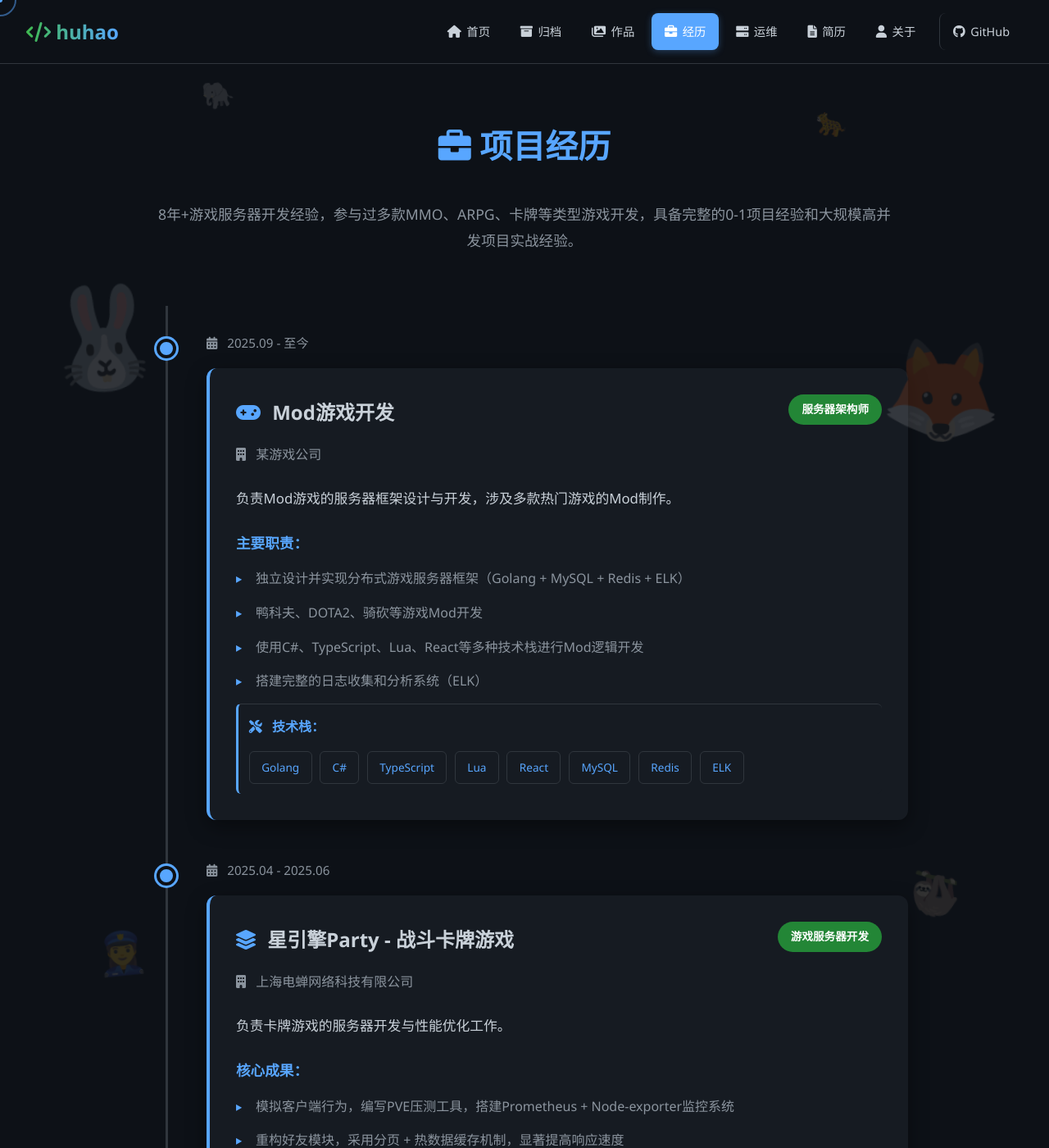
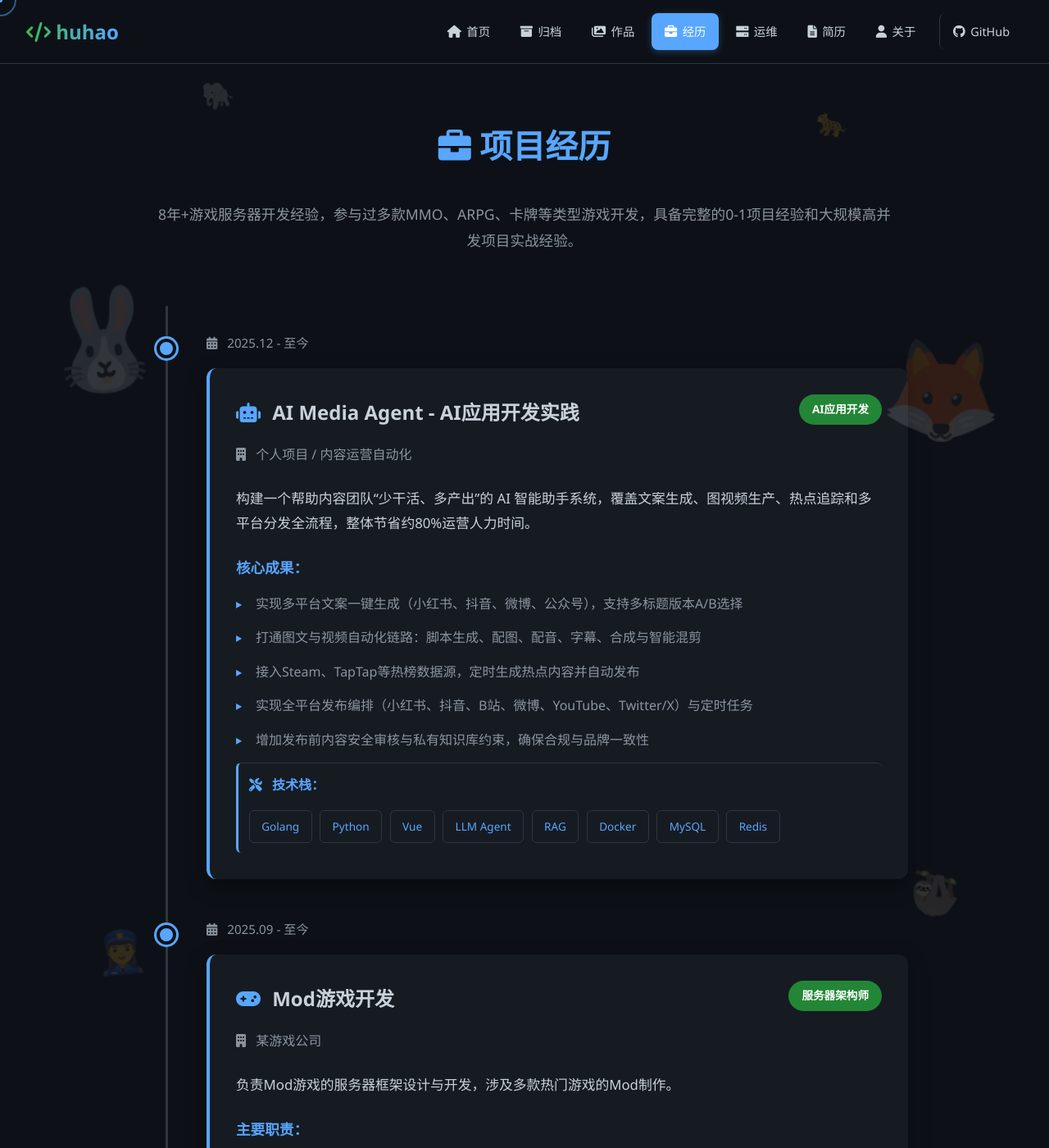
Before and after one commit to phuhao00/phuhao00.github.io, a Jekyll site: the page built from experience.md, in a window 1280 px wide and 1400 px high. Shown: the whole window at 82% size. Built offline with Jekyll 4.4.1, drawn with Linux system fonts in a browser that asks for light colours.

Commit message:
feat: add AI Media Agent practice experience

```diff
--- a/experience.md
+++ b/experience.md
@@ -15,6 +15,51 @@ permalink: /experience/
 
     <!-- 时间线布局 -->
     <div class="timeline">
+
+        <!-- 项目经历 0 -->
+        <div class="timeline-item">
+            <div class="timeline-marker"></div>
+            <div class="timeline-content">
+                <div class="timeline-date">
+                    <i class="fas fa-calendar-alt"></i> 2025.12 - 至今
+                </div>
+                <div class="experience-card">
+                    <div class="experience-header">
+                        <h2>
+                            <i class="fas fa-robot"></i> AI Media Agent - AI应用开发实践
+                        </h2>
+                        <span class="role-badge">AI应用开发</span>
+                    </div>
+                    <div class="company-info">
+                        <i class="fas fa-building"></i> 个人项目 / 内容运营自动化
+                    </div>
+                    <div class="experience-description">
+                        <p>构建一个帮助内容团队“少干活、多产出”的 AI 智能助手系统，覆盖文案生成、图视频生产、热点追踪和多平台分发全流程，整体节省约80%运营人力时间。</p>
+                        <h4>核心成果：</h4>
+                        <ul>
+                            <li>实现多平台文案一键生成（小红书、抖音、微博、公众号），支持多标题版本A/B选择</li>
+                            <li>打通图文与视频自动化链路：脚本生成、配图、配音、字幕、合成与智能混剪</li>
+                            <li>接入Steam、TapTap等热榜数据源，定时生成热点内容并自动发布</li>
+                            <li>实现全平台发布编排（小红书、抖音、B站、微博、YouTube、Twitter/X）与定时任务</li>
+                            <li>增加发布前内容安全审核与私有知识库约束，确保合规与品牌一致性</li>
+                        </ul>
+                    </div>
+                    <div class="tech-stack">
+                        <h4><i class="fas fa-tools"></i> 技术栈：</h4>
+                        <div class="tech-tags">
+                            <span class="tech-tag">Golang</span>
+                            <span class="tech-tag">Python</span>
+                            <span class="tech-tag">Vue</span>
+                            <span class="tech-tag">LLM Agent</span>
+                            <span class="tech-tag">RAG</span>
+                            <span class="tech-tag">Docker</span>
+                            <span class="tech-tag">MySQL</span>
+                            <span class="tech-tag">Redis</span>
+                        </div>
+                    </div>
+                </div>
+            </div>
+        </div>
 
         <!-- 项目经历 1 -->
         <div class="timeline-item">
```
Also changed, not shown: resume.md (+31 -0 lines).
